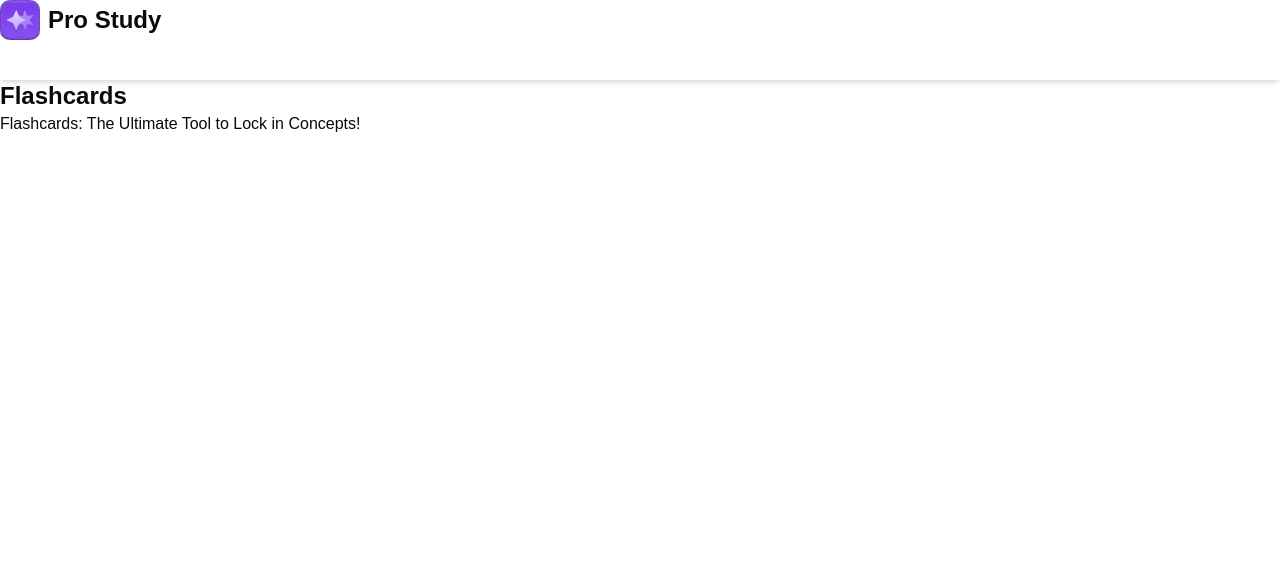
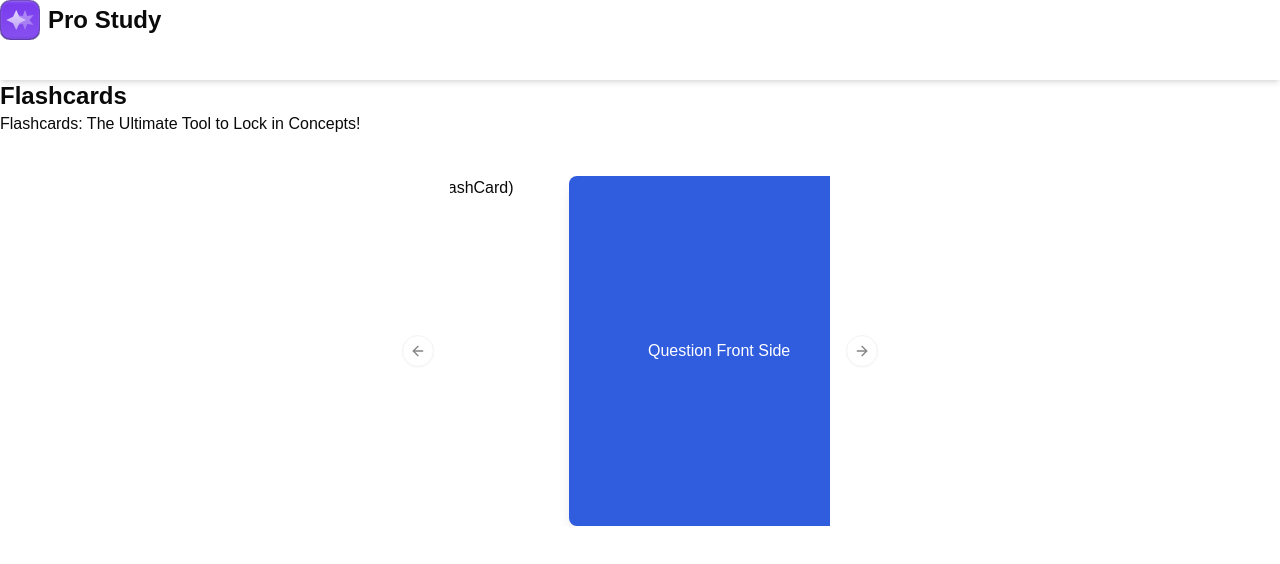
Before and after one commit to minmin1805/AI-Study-App, a Next.js app: page /course/1/flashcards in a window 1280 px wide. Shown: the top 564 px of the page. Built offline with nearby package versions, Linux system fonts and the light colour scheme; no server answers.

Commit message:
start making flashcard + integrate the Carousel to flip cards

```diff
--- /dev/null
+++ b/app/course/[courseId]/flashcards/_components/Flashcarditem.jsx
@@ -0,0 +1,23 @@
+import React from 'react'
+import ReactCardFlip from 'react-card-flip'
+
+function Flashcarditem({ isFlipped, handleClick }) {
+    return (
+        <div className='flex items-center justify-center'>
+
+            <ReactCardFlip isFlipped={isFlipped} flipDirection="vertical">
+                <div className='p-4 bg-primary text-white flex items-center justify-center rounded-lg cursor-pointer
+                h-[250px] w-[200px] md:h-[350px] md:w-[300px] shadow-lg' onClick={handleClick}>
+                    <h2>Question Front Side</h2>
+                </div>
+
+                <div className='p-4 bg-white shadow-lg text-primary flex items-center justify-center rounded-lg cursor-pointer
+                h-[250px] w-[200px] md:h-[350px] md:w-[300px]' onClick={handleClick}>
+                    <h2>Answer Back Side</h2>
+                </div>
+            </ReactCardFlip>
+        </div>
+    )
+}
+
+export default Flashcarditem
--- a/app/course/[courseId]/flashcards/page.jsx
+++ b/app/course/[courseId]/flashcards/page.jsx
@@ -2,30 +2,62 @@
 import axios from 'axios';
 import { useParams } from 'next/navigation'
 import React, { useEffect, useState } from 'react'
+import Flashcarditem from './_components/Flashcarditem';
+import {
+    Carousel,
+    CarouselContent,
+    CarouselItem,
+    CarouselNext,
+    CarouselPrevious,
+} from "@/components/ui/carousel"
+
 
 function Flashcards() {
 
-    const {courseId}=useParams();
-    const [flashCards, setFlashCards]=useState([]);
+    const { courseId } = useParams();
+    const [flashCards, setFlashCards] = useState([]);
+    const [isFlipped, setIsFlipped] = useState();
 
-    useEffect(()=> {
+    useEffect(() => {
         GetFlashCards();
-    },[])
+    }, [])
 
-    const GetFlashCards=async()=> {
+    const GetFlashCards = async () => {
         const result = await axios.post('/api/study-type', {
-            courseId:courseId,
-            studyType:'Flashcard'
+            courseId: courseId,
+            studyType: 'Flashcard'
         })
 
         setFlashCards(result?.data);
         console.log('Flashcard', result.data);
 
     }
+
+    const handleClick = () => {
+        setIsFlipped(!isFlipped)
+    }
+
     return (
         <div>
             <h2 className='font-bold text-2xl'>Flashcards</h2>
             <p>Flashcards: The Ultimate Tool to Lock in Concepts!</p>
+
+            <div className='flex items-center justify-center mt-10'>
+                <Carousel>
+                    <CarouselContent>
+                    (flashCard)
+                        <CarouselItem>
+                            <Flashcarditem handleClick={handleClick} isFlipped={isFlipped} />
+
+                        </CarouselItem>
+
+                    </CarouselContent>
+                    <CarouselPrevious />
+                    <CarouselNext />
+                </Carousel>
+
+            </div>
+
         </div>
     )
 }
--- /dev/null
+++ b/components/ui/carousel.jsx
@@ -0,0 +1,194 @@
+"use client";
+import * as React from "react"
+import useEmblaCarousel from "embla-carousel-react";
+import { ArrowLeft, ArrowRight } from "lucide-react"
+
+import { cn } from "@/lib/utils"
+import { Button } from "@/components/ui/button"
+
+const CarouselContext = React.createContext(null)
+
+function useCarousel() {
+  const context = React.useContext(CarouselContext)
+
+  if (!context) {
+    throw new Error("useCarousel must be used within a <Carousel />")
+  }
+
+  return context
+}
+
+const Carousel = React.forwardRef((
+  {
+    orientation = "horizontal",
+    opts,
+    setApi,
+    plugins,
+    className,
+    children,
+    ...props
+  },
+  ref
+) => {
+  const [carouselRef, api] = useEmblaCarousel({
+    ...opts,
+    axis: orientation === "horizontal" ? "x" : "y",
+  }, plugins)
+  const [canScrollPrev, setCanScrollPrev] = React.useState(false)
+  const [canScrollNext, setCanScrollNext] = React.useState(false)
+
+  const onSelect = React.useCallback((api) => {
+    if (!api) {
+      return
+    }
+
+    setCanScrollPrev(api.canScrollPrev())
+    setCanScrollNext(api.canScrollNext())
+  }, [])
+
+  const scrollPrev = React.useCallback(() => {
+    api?.scrollPrev()
+  }, [api])
+
+  const scrollNext = React.useCallback(() => {
+    api?.scrollNext()
+  }, [api])
+
+  const handleKeyDown = React.useCallback((event) => {
+    if (event.key === "ArrowLeft") {
+      event.preventDefault()
+      scrollPrev()
+    } else if (event.key === "ArrowRight") {
+      event.preventDefault()
+      scrollNext()
+    }
+  }, [scrollPrev, scrollNext])
+
+  React.useEffect(() => {
+    if (!api || !setApi) {
+      return
+    }
+
+    setApi(api)
+  }, [api, setApi])
+
+  React.useEffect(() => {
+    if (!api) {
+      return
+    }
+
+    onSelect(api)
+    api.on("reInit", onSelect)
+    api.on("select", onSelect)
+
+    return () => {
+      api?.off("select", onSelect)
+    };
+  }, [api, onSelect])
+
+  return (
+    (<CarouselContext.Provider
+      value={{
+        carouselRef,
+        api: api,
+        opts,
+        orientation:
+          orientation || (opts?.axis === "y" ? "vertical" : "horizontal"),
+        scrollPrev,
+        scrollNext,
+        canScrollPrev,
+        canScrollNext,
+      }}>
+      <div
+        ref={ref}
+        onKeyDownCapture={handleKeyDown}
+        className={cn("relative", className)}
+        role="region"
+        aria-roledescription="carousel"
+        {...props}>
+        {children}
+      </div>
+    </CarouselContext.Provider>)
+  );
+})
+Carousel.displayName = "Carousel"
+
+const CarouselContent = React.forwardRef(({ className, ...props }, ref) => {
+  const { carouselRef, orientation } = useCarousel()
+
+  return (
+    (<div ref={carouselRef} className="overflow-hidden">
+      <div
+        ref={ref}
+        className={cn(
+          "flex",
+          orientation === "horizontal" ? "-ml-4" : "-mt-4 flex-col",
+          className
+        )}
+        {...props} />
+    </div>)
+  );
+})
+CarouselContent.displayName = "CarouselContent"
+
+const CarouselItem = React.forwardRef(({ className, ...props }, ref) => {
+  const { orientation } = useCarousel()
+
+  return (
+    (<div
+      ref={ref}
+      role="group"
+      aria-roledescription="slide"
+      className={cn(
+        "min-w-0 shrink-0 grow-0 basis-full",
+        orientation === "horizontal" ? "pl-4" : "pt-4",
+        className
+      )}
+      {...props} />)
+  );
+})
+CarouselItem.displayName = "CarouselItem"
+
+const CarouselPrevious = React.forwardRef(({ className, variant = "outline", size = "icon", ...props }, ref) => {
+  const { orientation, scrollPrev, canScrollPrev } = useCarousel()
+
+  return (
+    (<Button
+      ref={ref}
+      variant={variant}
+      size={size}
+      className={cn("absolute  h-8 w-8 rounded-full", orientation === "horizontal"
+        ? "-left-12 top-1/2 -translate-y-1/2"
+        : "-top-12 left-1/2 -translate-x-1/2 rotate-90", className)}
+      disabled={!canScrollPrev}
+      onClick={scrollPrev}
+      {...props}>
+      <ArrowLeft className="h-4 w-4" />
+      <span className="sr-only">Previous slide</span>
+    </Button>)
+  );
+})
+CarouselPrevious.displayName = "CarouselPrevious"
+
+const CarouselNext = React.forwardRef(({ className, variant = "outline", size = "icon", ...props }, ref) => {
+  const { orientation, scrollNext, canScrollNext } = useCarousel()
+
+  return (
+    (<Button
+      ref={ref}
+      variant={variant}
+      size={size}
+      className={cn("absolute h-8 w-8 rounded-full", orientation === "horizontal"
+        ? "-right-12 top-1/2 -translate-y-1/2"
+        : "-bottom-12 left-1/2 -translate-x-1/2 rotate-90", className)}
+      disabled={!canScrollNext}
+      onClick={scrollNext}
+      {...props}>
+      <ArrowRight className="h-4 w-4" />
+      <span className="sr-only">Next slide</span>
+    </Button>)
+  );
+})
+CarouselNext.displayName = "CarouselNext"
+
+export { Carousel, CarouselContent, CarouselItem, CarouselPrevious, CarouselNext };
--- a/package.json
+++ b/package.json
@@ -20,12 +20,14 @@
     "class-variance-authority": "^0.7.1",
     "clsx": "^2.1.1",
     "drizzle-orm": "^0.38.4",
+    "embla-carousel-react": "^8.5.2",
     "inngest": "^3.30.0",
     "lucide-react": "^0.473.0",
     "next": "15.1.6",
     "next-themes": "^0.4.4",
-    "react": "^19.0.0",
-    "react-dom": "^19.0.0",
+    "react": "^18.0.0",
+    "react-card-flip": "^1.2.3",
+    "react-dom": "^18.0.0",
     "sonner": "^1.7.2",
     "tailwind-merge": "^2.6.0",
     "tailwindcss-animate": "^1.0.7",
```
Also changed, not shown: 1 other file (tests, documents, lock files or other folders). Lines whose indentation alone changed are shown as unchanged.
